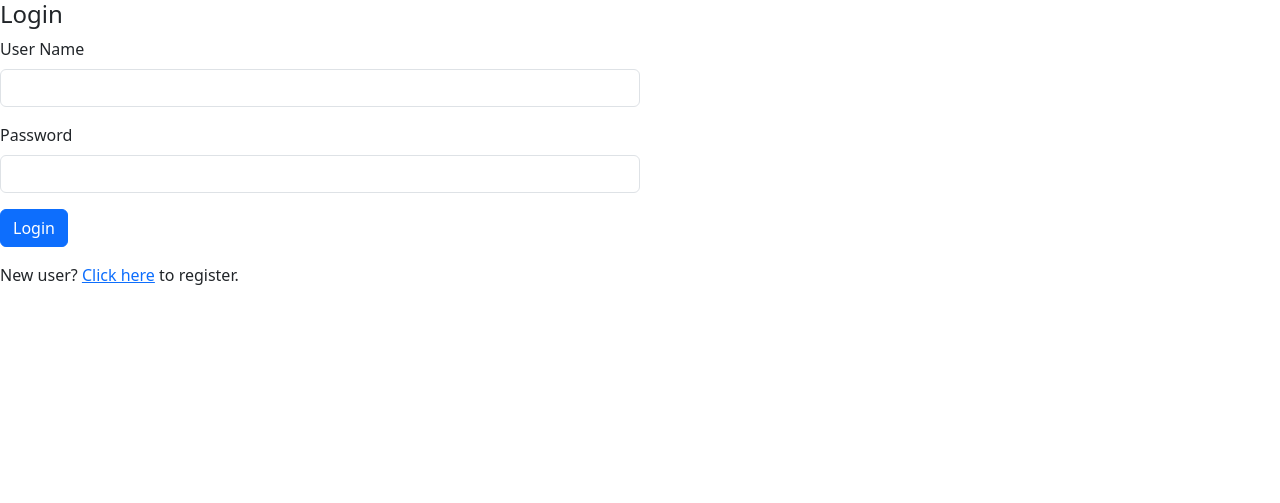
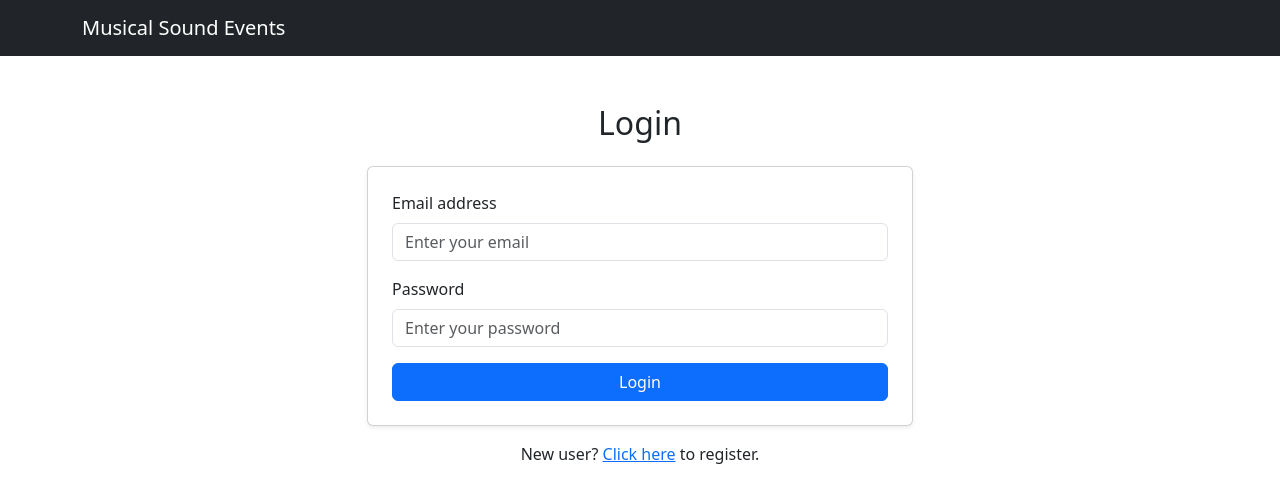
Before and after one commit to hoanggsoe/IAB207_Assessment3, a Flask app: page /login in a window 1280 px wide. Shown: the top 503 px of the page. Run offline with Flask 3, Linux system fonts and the light colour scheme; parts of the project's set-up code (start-up, migrations or seed data) failed here and were passed over; some libraries are stand-ins or nearby versions.

Commit message:
Update user.html

```diff
--- a/a3_starter_code/projectfile/website/templates/user.html
+++ b/a3_starter_code/projectfile/website/templates/user.html
@@ -1,21 +1,52 @@
-{% include "base.html" %}
-{% from "bootstrap5/form.html" import render_form %}
-{% block body %}
+<!DOCTYPE html>
+<html lang="en">
+<head>
+  <meta charset="UTF-8" />
+  <meta name="viewport" content="width=device-width, initial-scale=1.0"/>
+  <title>Login – Musical Sound Events</title>
+  <link href="https://cdn.jsdelivr.net/npm/bootstrap@5.3.3/dist/css/bootstrap.min.css" rel="stylesheet"/>
+  <link rel="stylesheet" href="static/style/style.css" />
+</head>
+<body>
 
-<div class="page-header">
-    <h4>{{heading}}</h4>
-</div>
+<nav class="navbar navbar-expand-lg navbar-dark bg-dark">
+  <div class="container">
+    <a class="navbar-brand" href="#">Musical Sound Events</a>
+  </div>
+</nav>
 
-<!-- Form rendering is simple and easy if using WTForms and Bootstrap -->
-<div class="col-md-6">
-    {{render_form(form)}}
-</div>
+<section class="container my-5">
+  <div class="row justify-content-center">
+    <div class="col-md-6">
+      <div class="hero text-center mb-4">
+        <h2>Login</h2>
+      </div>
 
-<!-- When you have Login form, then show the user a link to register -->
-{% if heading == 'Login' %}
-<div class="col-md-4">
-    <p>New user? <a href="{{url_for('register')}}">Click here</a> to register.</p>
-</div>
-{% endif %}
+      <div class="card p-4 shadow-sm">
+        <form>
+          <div class="mb-3">
+            <label for="login-email" class="form-label">Email address</label>
+            <input type="email" class="form-control" id="login-email" placeholder="Enter your email">
+          </div>
 
-{% endblock %}
+          <div class="mb-3">
+            <label for="login-password" class="form-label">Password</label>
+            <input type="password" class="form-control" id="login-password" placeholder="Enter your password">
+          </div>
+
+          <div class="d-grid">
+            <button type="submit" class="btn btn-primary">Login</button>
+          </div>
+        </form>
+      </div>
+
+      <div class="text-center mt-3">
+        <p>New user? <a href="register.html">Click here</a> to register.</p>
+      </div>
+    </div>
+  </div>
+</section>
+
+<script src="https://cdn.jsdelivr.net/npm/bootstrap@5.3.3/dist/js/bootstrap.bundle.min.js"></script>
+</body>
+</html>
```
